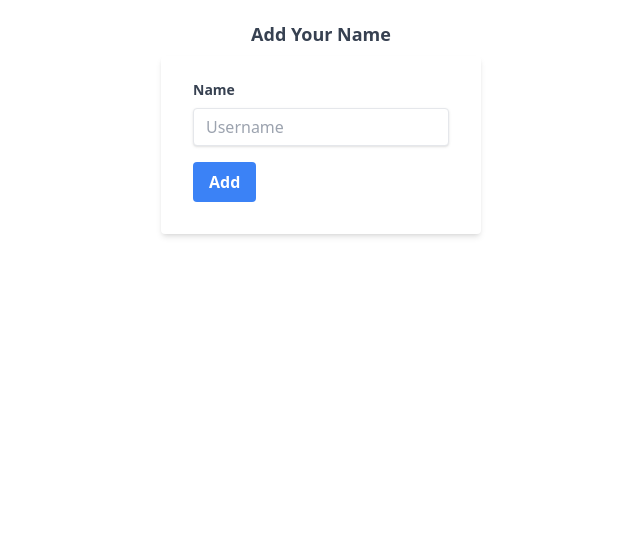
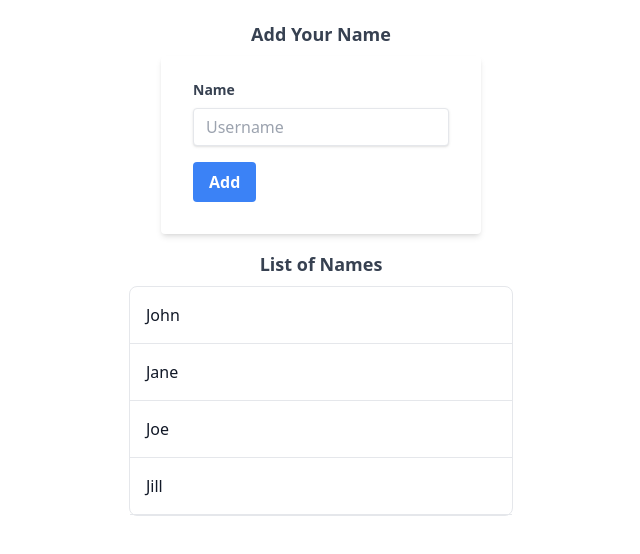
Before and after one commit to shamsch/iwashere, a React (Create React App) app in the folder frontend/: page / in a window 1280 px wide. Shown: the top 554 px of the page, without its empty margins (319-959 px from the left). Built offline with nearby package versions, Linux system fonts and the light colour scheme.

Commit message:
list of names component ready

```diff
--- a/frontend/src/App.js
+++ b/frontend/src/App.js
@@ -1,4 +1,7 @@
 import AddYourName from "./components/AddYourName";
+import ListOfNames from "./components/ListOfNames";
+
+const NAMES = ["John", "Jane", "Joe", "Jill"];
 
 function App() {
   const handleName = (name) => {
@@ -8,6 +11,7 @@ function App() {
 	return (
 		<div className='App'>
 			<AddYourName handleName={handleName} />
+      <ListOfNames allNames={NAMES} />
 		</div>
 	);
 }
--- /dev/null
+++ b/frontend/src/components/ListOfNames.js
@@ -0,0 +1,20 @@
+const ListOfNames = ({ allNames }) => {
+	return (
+		<div>
+            <h1 className='text-center text-lg block text-gray-700 font-bold mb-2'>
+                List of Names
+            </h1>
+			<div className='flex justify-center'>
+				<ul className='bg-white rounded-lg border border-gray-200 w-96 text-gray-900'>
+					{allNames.map((name, id) => (
+						<li key={id} className='flex items-center justify-between p-4 border-b border-gray-200'>
+							<span>{name}</span>
+						</li>
+					))}
+				</ul>
+			</div>
+		</div>
+	);
+};
+
+export default ListOfNames;
```
